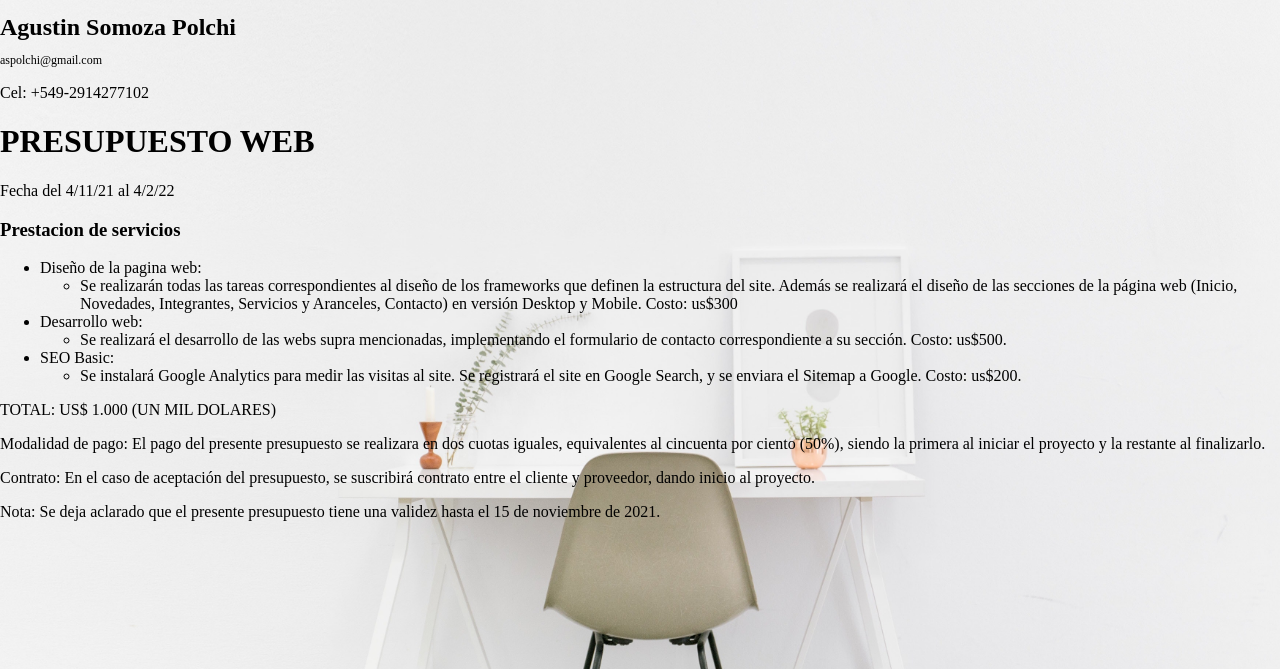
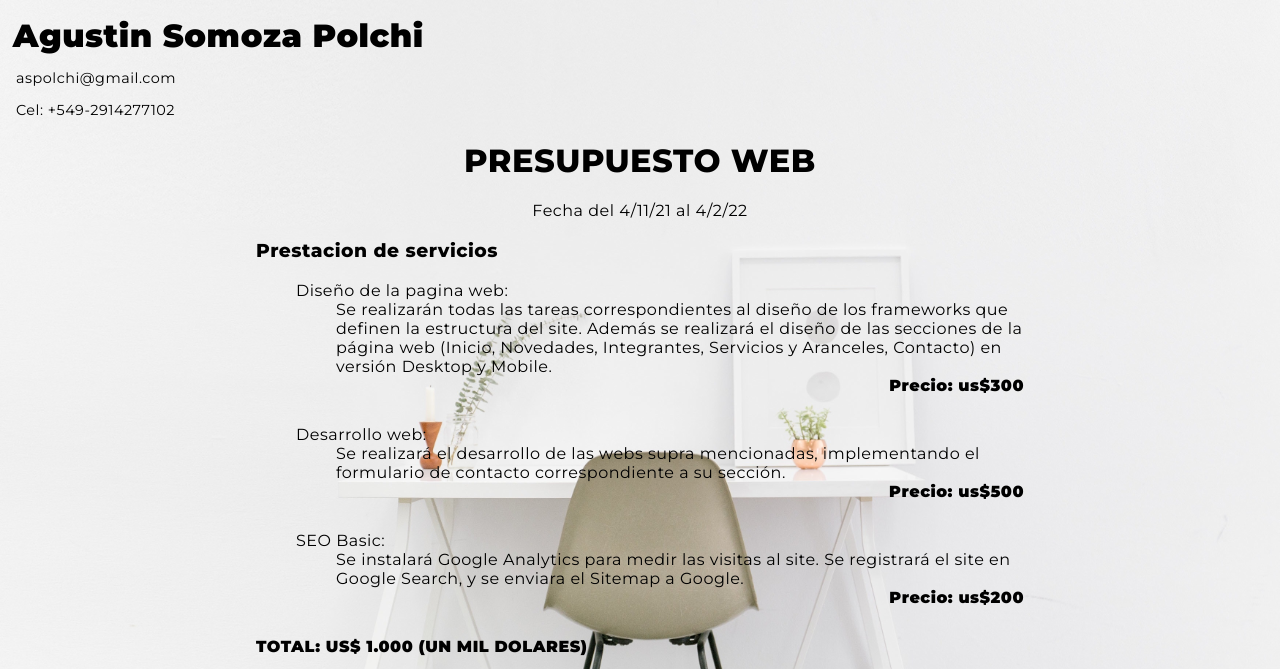
Before and after one commit to aspolchi2/presupuesto, a plain HTML site: page index.html in a window 1280 px wide. Shown: the part 130-799 px from the top of the page. Drawn offline with Linux system fonts and the light colour scheme.

Commit message:
pa entregar

```diff
--- a/index.html
+++ b/index.html
@@ -4,6 +4,10 @@
     <meta charset="UTF-8">
     <meta http-equiv="X-UA-Compatible" content="IE=edge">
     <meta name="viewport" content="width=device-width, initial-scale=1.0">
+    <link rel="preconnect" href="https://fonts.googleapis.com">
+    <link rel="preconnect" href="https://fonts.googleapis.com">
+    <link rel="preconnect" href="https://fonts.gstatic.com" crossorigin>
+    <link href="https://fonts.googleapis.com/css2?family=Montserrat:wght@400;600;800;900&family=Playfair+Display:wght@500;700;900&display=swap" rel="stylesheet">
     <link rel="stylesheet" href="./css/style.css">
     <title>Presupuesto Agustin Somoza Polchi</title>
 </head>
@@ -16,42 +20,48 @@
         </div>
         <p class="header__titulo">Agustin Somoza Polchi</p>
         <p class="header__mail">aspolchi@gmail.com</p>
-            <p> Cel: +549-2914277102</p>
+            <p class="header__mail"> Cel: +549-2914277102</p>
     </header>
     <main class="main">
+
        <div class="main__titulo">
             <h1>PRESUPUESTO WEB</h1>
             <p>Fecha del 4/11/21 al 4/2/22</p>
        </div>
+       <div class="left">
 
        <h3>Prestacion de servicios</h3>
         <ul>
             <li>Diseño de la pagina web:
                 <ul>
                     <li>
-                Se realizarán todas las tareas correspondientes al diseño de los frameworks que definen la estructura del site. Además se realizará el diseño de las secciones de la página web (Inicio, Novedades, Integrantes, Servicios y Aranceles, Contacto) en versión Desktop y Mobile. Costo: us$300
+                Se realizarán todas las tareas correspondientes al diseño de los frameworks que definen la estructura del site. Además se realizará el diseño de las secciones de la página web (Inicio, Novedades, Integrantes, Servicios y Aranceles, Contacto) en versión Desktop y Mobile. <div class="bold"> Precio: us$300  </div>
             </li>
             </ul>
             <li>Desarrollo web:
                 <ul>
                     <li>
-                Se realizará el desarrollo de las webs supra mencionadas, implementando el formulario de contacto correspondiente a su sección. Costo: us$500.
+                Se realizará el desarrollo de las webs supra mencionadas, implementando el formulario de contacto correspondiente a su sección.  <div class="bold"> Precio: us$500  </div>
             </li>
             </ul>
             </li>
             <li>SEO Basic:
                 <ul>
                     <li>
-                    Se instalará Google Analytics para medir las visitas al site. Se registrará el site en Google Search, y se enviara el Sitemap a Google. Costo: us$200.
+                    Se instalará Google Analytics para medir las visitas al site. Se registrará el site en Google Search, y se enviara el Sitemap a Google.  <div class="bold"> Precio: us$200  </div>
                 </li>
                 </ul>
             </li>
             </li>
         </ul>
-        <p>TOTAL: US$ 1.000 (UN MIL DOLARES)</p>
+        <p> <span class="bold">TOTAL: US$ 1.000 (UN MIL DOLARES) </span></p>
         <p>Modalidad de pago: El pago del presente presupuesto se realizara en dos cuotas iguales, equivalentes al cincuenta por ciento (50%), siendo la primera al iniciar el proyecto y la restante al finalizarlo.</p>
         <p>Contrato: En el caso de aceptación del presupuesto, se suscribirá contrato entre el cliente y proveedor, dando inicio al proyecto.</p>
         <p>Nota: Se deja aclarado que el presente presupuesto tiene una validez hasta el 15 de noviembre de 2021.</p>
+    </div>
+    <div class="right">
+        <!-- <img class="right__img" src="./img/pc.jpg" alt=""> -->
+    </div>
 
     </main>
     <footer></footer>
--- a/scss/_body.scss
+++ b/scss/_body.scss
@@ -1,10 +1,16 @@
 body{
+    font-family: 'Montserrat', sans-serif;
+
     margin: 0;
     padding: 0;
     box-sizing: border-box;
-    width: 100%;
-    background-color: black;
     background-image: url(../img/fondo.jpg);
     background-size: cover;
     background-attachment: fixed;
+    letter-spacing: 0.5px;
+    li{
+        list-style-type: none;
+        margin-bottom: 30px;
+    }
+
 }
--- a/scss/_header.scss
+++ b/scss/_header.scss
@@ -9,11 +9,13 @@
     }
 
     .header__titulo{
-        font-size: 24px;
+        font-size: 2rem;
         font-weight: 900;
         line-height: 3px;
+        margin-left: 0.8rem;
     }
         .header__mail{
-            font-size: 12px;
+            font-size: 0.9rem;
+            margin-left: 1rem;
         }
     }
--- a/scss/_main.scss
+++ b/scss/_main.scss
@@ -1,4 +1,12 @@
 .main{
+    width: 60%;
+    margin: auto;
        .main__titulo{
+           grid-area: main__titulo;
+           text-align: center;
     }
-}
+    .bold{
+        font-weight: 900;
+        text-align: end;
+    }
+    }
```
Also changed, not shown: css/style.css, 2 other files.
